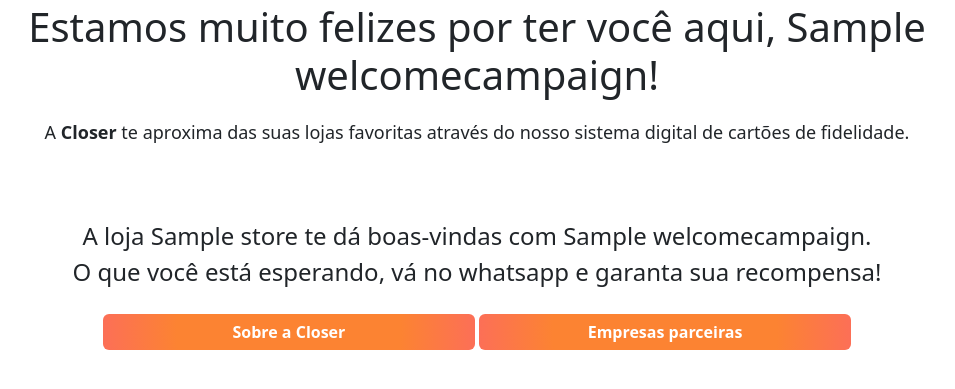
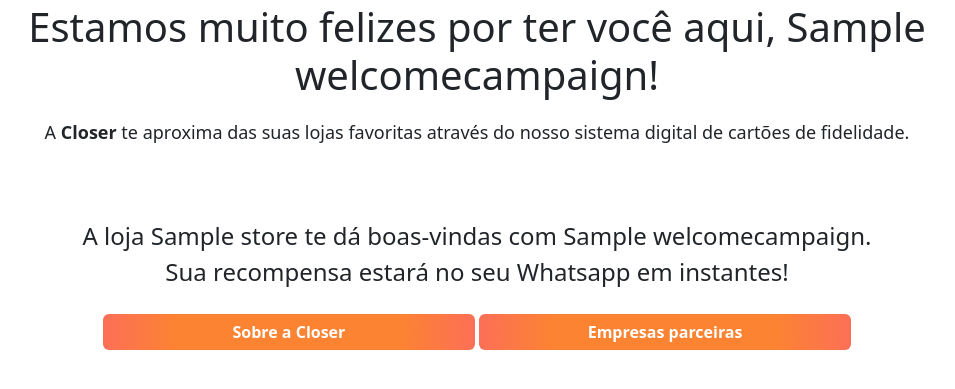
Before and after one commit to gqmv/br.com.closer.api.core, a Django app: a page that uses templates/post_registration.html in a window 1280 px wide. Shown: the part 194-583 px from the top of the page, without its empty margins (163-1118 px from the left). Run offline with Django 4.2, Linux system fonts and the light colour scheme; tables that the repository leaves empty hold one stand-in row (values such as "Sample post"); parts of the project's set-up code (start-up, migrations or seed data) failed here and were passed over; some libraries are stand-ins or nearby versions.

Commit message:
Change in the text

```diff
--- a/templates/post_registration.html
+++ b/templates/post_registration.html
@@ -27,7 +27,7 @@
       {% if welcome_campaign %}
       <p class="lead">
         A loja <b>{{welcome_campaign.store.name}}</b> te dá boas-vindas com <b>{{welcome_campaign.reward_name}}.</b><br />
-        O que você está esperando, vá no whatsapp e garanta sua recompensa!
+        Sua recompensa estará no seu Whatsapp em instantes!
       </p>
       {% else %}
       <p class="lead">
```
